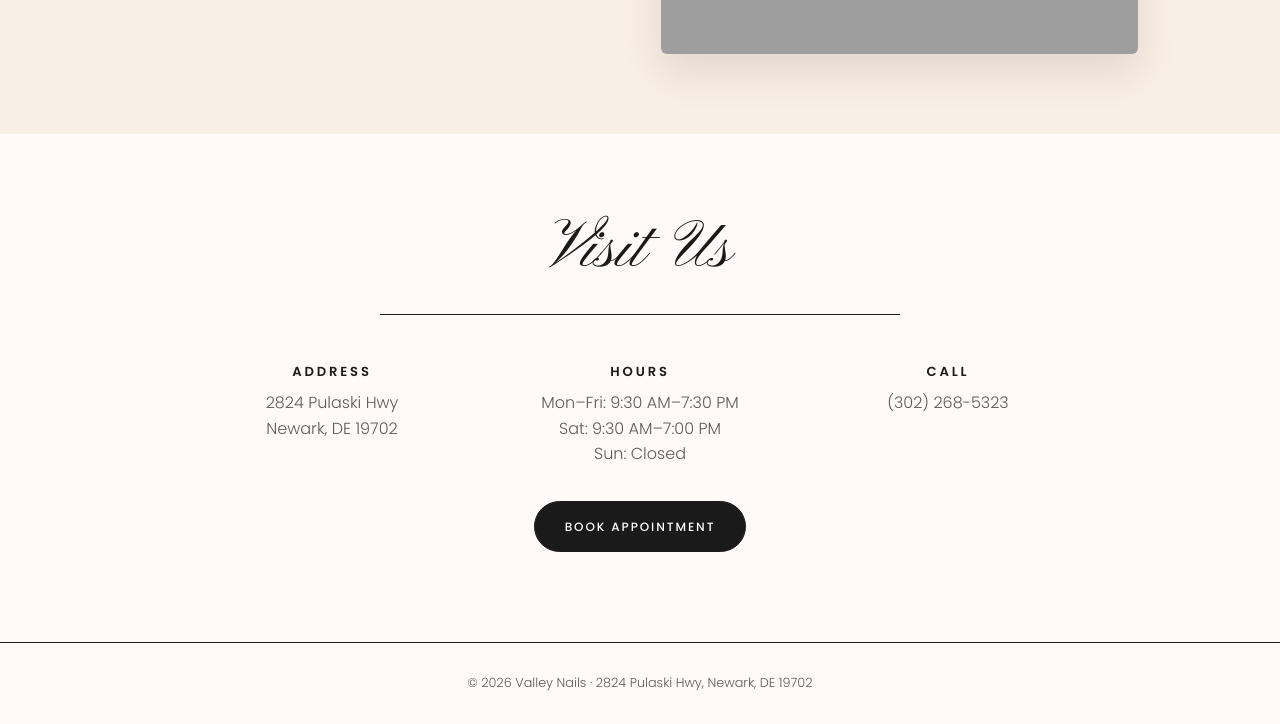
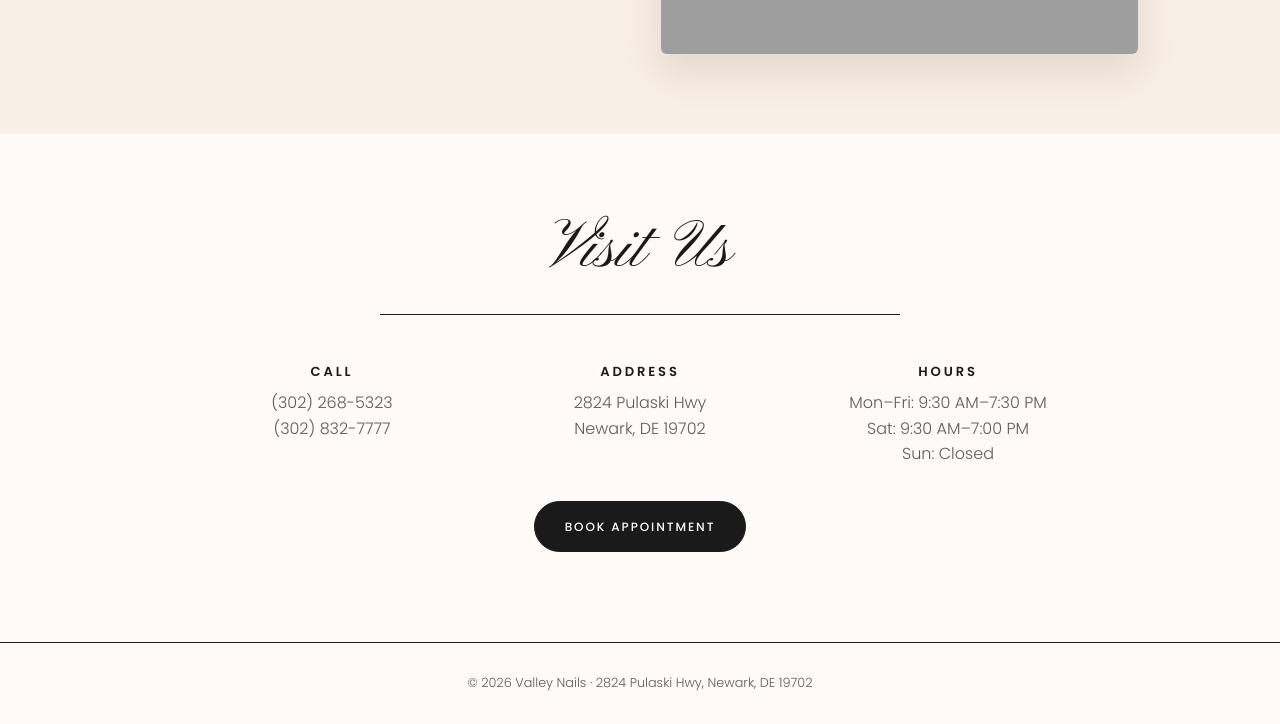
Before and after one commit to whitneyto326-cpu/valleynails, a plain HTML site: page index.html in a window 1280 px wide. Shown: the part 2116-2840 px from the top of the page. Drawn offline with Linux system fonts and the light colour scheme; grey boxes are pictures that could not be loaded.

```diff
--- a/index.html
+++ b/index.html
@@ -134,16 +134,17 @@
           </div>
           <div class="info">
             <div>
+              <h3>Call</h3>
+              <p><a href="tel:+13022685323">(302) 268-5323</a></p>
+              <p><a href="tel:+13028327777">(302) 832-7777</a></p>
+            </div>
+            <div>
               <h3>Address</h3>
               <p>2824 Pulaski Hwy<br />Newark, DE 19702</p>
             </div>
             <div>
               <h3>Hours</h3>
               <p>Mon–Fri: 9:30 AM–7:30 PM<br />Sat: 9:30 AM–7:00 PM<br />Sun: Closed</p>
-            </div>
-            <div>
-              <h3>Call</h3>
-              <p><a href="tel:+13022685323">(302) 268-5323</a></p>
             </div>
           </div>
           <a href="#" class="btn book">Book Appointment</a>
```
